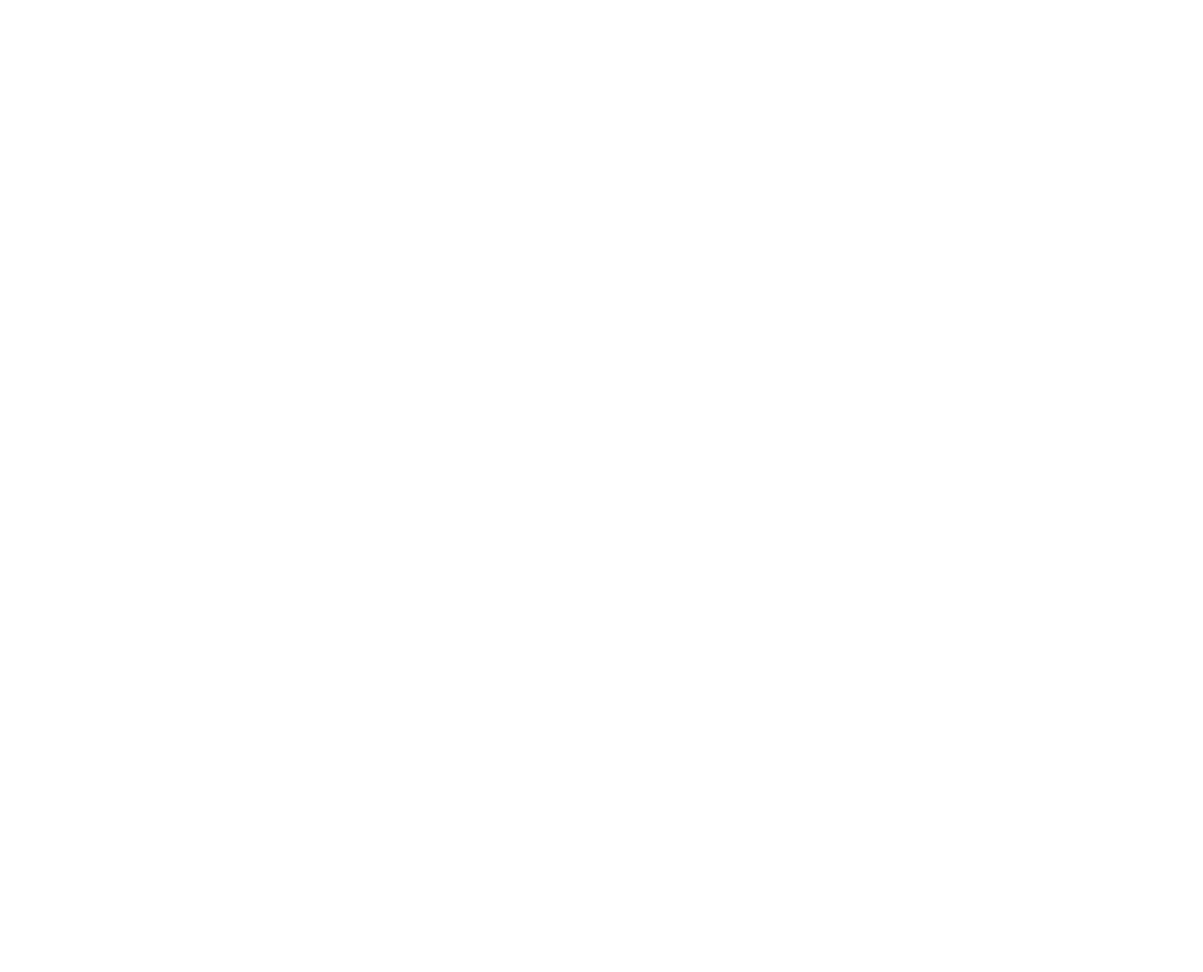
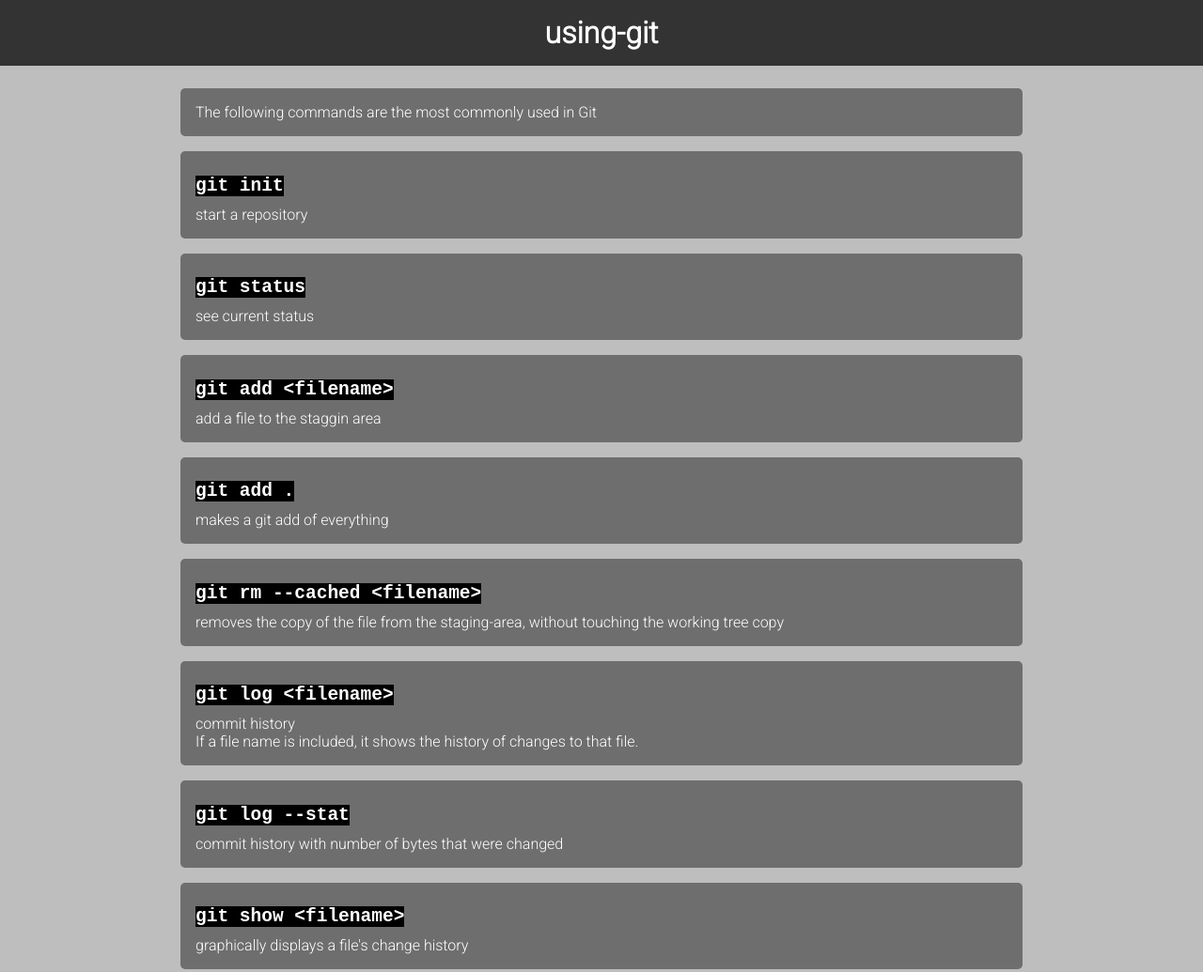
Before and after one commit to danielcleves/using-git, a plain HTML site: page index.html in a window 1280 px wide. Shown: the whole page at 94% size. Before the commit the page ends 800 px from the top, so only its background shows below. Drawn offline with Linux system fonts and the light colour scheme.

Commit message:
I include some commands with a grayscale style

```diff
--- a/index.html
+++ b/index.html
@@ -7,10 +7,54 @@
     <meta name="viewport" content="width=device-width, initial-scale=1.0">
     <title>Document</title>
     <link rel="stylesheet" href="style.css">
+    <!-- the text font is imported -->
+    <link rel="preconnect" href="https://fonts.googleapis.com">
+    <link rel="preconnect" href="https://fonts.gstatic.com" crossorigin>
+    <link href="https://fonts.googleapis.com/css2?family=Roboto:wght@300&display=swap" rel="stylesheet">
 </head>
 
 <body>
-
+    <header>
+        <h1>using-git</h1>
+    </header>
+    <main>
+        <article>
+            <p>The following commands are the most commonly used in Git</p>
+        </article>
+        <article>
+            <h2>git init</h2>
+            <p>start a repository</p>
+        </article>
+        <article>
+            <h2>git status</h2>
+            <p>see current status</p>
+        </article>
+        <article>
+            <h2>git add &#60filename&#62</h2>
+            <p>add a file to the staggin area</p>
+        </article>
+        <article>
+            <h2>git add .</h2>
+            <p>makes a git add of everything</p>
+        </article>
+        <article>
+            <h2>git rm --cached &#60filename&#62</h2>
+            <p>removes the copy of the file from the staging-area, without touching the working tree copy</p>
+        </article>
+        <article>
+            <h2>git log &#60filename&#62</h2>
+            <p>commit history</p>
+            <p>If a file name is included, it shows the history of changes to that file.</p>
+        </article>
+        <article>
+            <h2>git log --stat</h2>
+            <p>commit history with number of bytes that were changed</p>
+        </article>
+        <article>
+            <h2>git show &#60filename&#62</h2>
+            <p>graphically displays a file's change history</p>
+        </article>
+    </main>
 </body>
 
 </html>
--- a/style.css
+++ b/style.css
@@ -0,0 +1,36 @@
+* {
+    margin: 0;
+    font-family: 'Roboto', sans-serif;
+}
+
+body {
+    background-color: #bebebe;
+}
+
+header {
+    text-align: center;
+    background-color: #333333;
+    color: #ffffff;
+    padding: 1em;
+}
+
+main {
+    width: 70%;
+    margin: 3vh auto;
+}
+
+article {
+    background-color: #6e6e6e;
+    color: #ffffff;
+    border-radius: 5px;
+    padding: 1em;
+    margin-bottom: 1em;
+}
+
+h2 {
+    font-family: monospace;
+    background-color: #000000;
+    color: #ffffff;
+    display: inline-block;
+    margin: .5em 0;
+}
```
